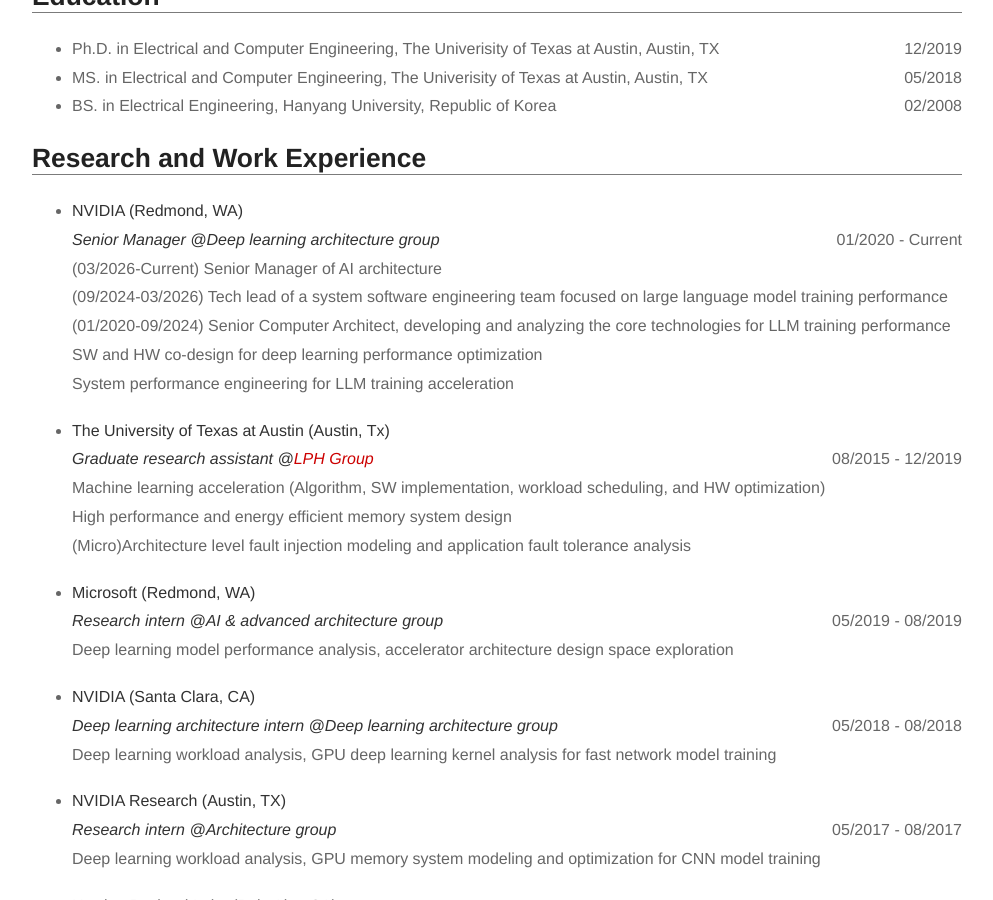
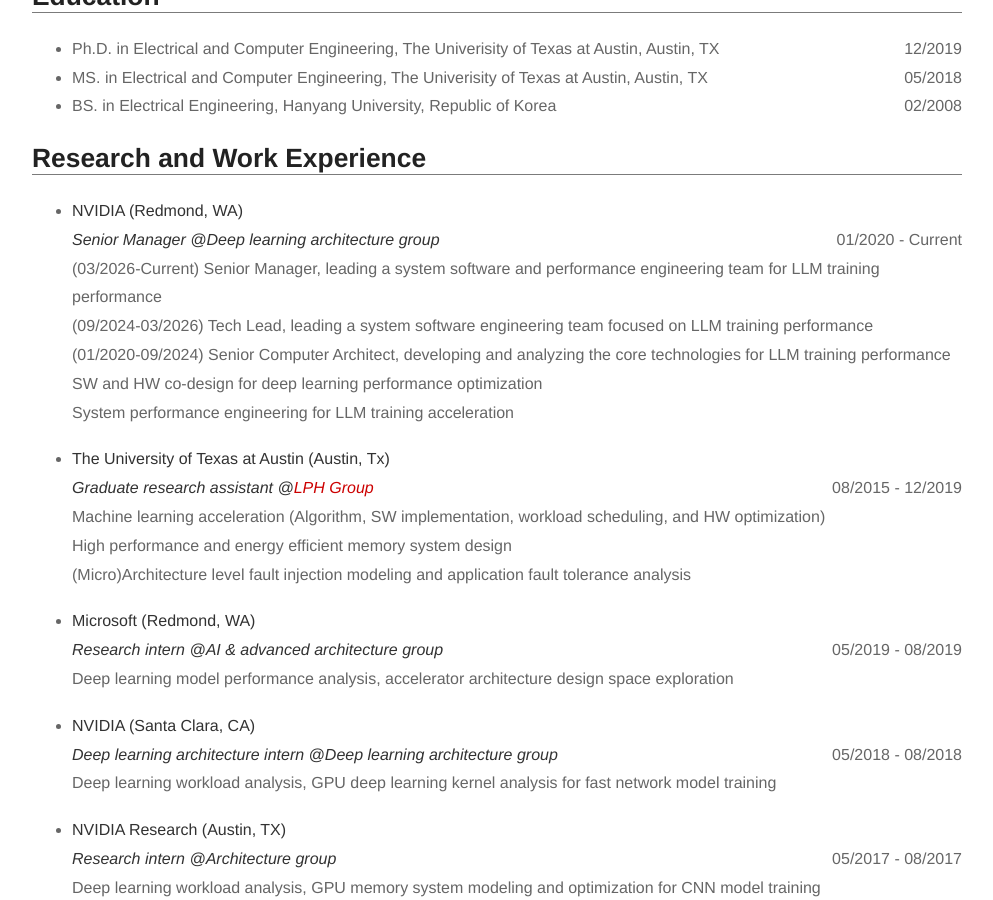
Before and after one commit to erhoo82/erhoo82.github.io, a Jekyll site: the page built from index.md, in a window 1280 px wide and 900 px high, scrolled down 905 px. Shown: the whole window, without its empty margins (143-1136 px from the left). Built offline with Jekyll 4.4.1, drawn with Linux system fonts in a browser that asks for light colours.

Commit message:
update
Signed-off-by: Sangkug Lym <slym@nvidia.com>

```diff
--- a/index.md
+++ b/index.md
@@ -42,8 +42,8 @@ For more details about me, please refer <a href="https://drive.google.com/file/d
     <br>
     <div style="float: left"><b><i>Senior Manager @Deep learning architecture group</i></b></div>
     <div style="float: right">01/2020 - Current</div>
-    <br>(03/2026-Current) Senior Manager of AI architecture
-    <br>(09/2024-03/2026) Tech lead of a system software engineering team focused on large language model training performance
+    <br>(03/2026-Current) Senior Manager, leading a system software and performance engineering team for LLM training performance
+    <br>(09/2024-03/2026) Tech Lead, leading a system software engineering team focused on LLM training performance
     <br>(01/2020-09/2024) Senior Computer Architect, developing and analyzing the core technologies for LLM training performance
     <br>SW and HW co-design for deep learning performance optimization
     <br>System performance engineering for LLM training acceleration
```
